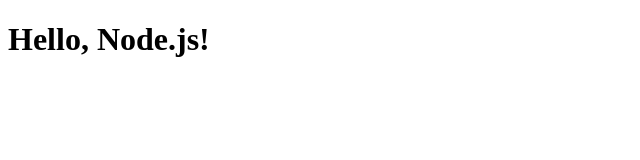
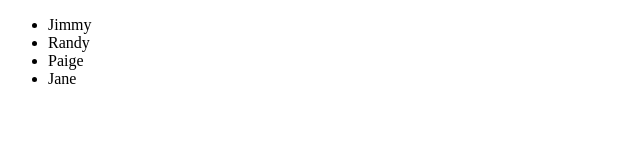
Before and after one commit to acechler/simulator, a website: page public/index.html in a window 1280 px wide. Shown: the whole page, without its empty margins (0-640 px from the left). Drawn offline with Linux system fonts and the light colour scheme.

Commit message:
add car and passengers

```diff
--- a/public/index.html
+++ b/public/index.html
@@ -7,7 +7,17 @@
     <link rel="stylesheet" href="/css/styles.css">
 </head>
 <body>
-    <h1>Hello, Node.js!</h1>
+
+    <div class="car">
+        <ul class="passengers">
+           <li class="seats">Jimmy</li>
+          <li class="seats">Randy</li>
+          <li class="seats">Paige</li>
+          <li class="seats">Jane</li>
+        </ul>
+
+     </div>
+
     <script src="/js/scripts.js"></script>
 </body>
 </html>
```
